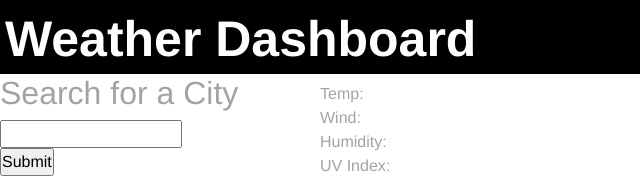
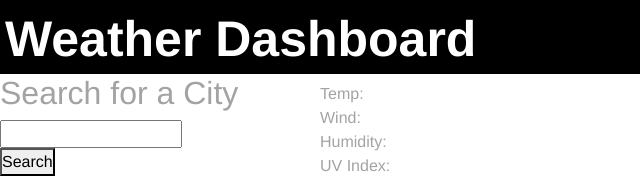
Before and after one commit to kaisankyachan/weather-dashboard, a plain HTML site: page index.html in a window 1280 px wide. Shown: the top 191 px of the page, 0-640 px from the left. Drawn offline with nearby package versions, Linux system fonts and the light colour scheme.

Commit message:
first api code

```diff
--- a/assets/script.js
+++ b/assets/script.js
@@ -1,14 +1,18 @@
-var cityNameInput = document.querySelector("#city");
+let searchedCity = document.getElementById("city")
+var today = new Date();
+var date = today.getFullYear()+'-'+(today.getMonth()+1)+'-'+today.getDate();
 
-
-$('#submit').click(function(event) {
-    event.preventDefault();
-    if (!cityNameInput.value) {
-      $("#missing-param-modal").modal("show");
-    } else if (cityNameInput.value) {
-      var citySearch = cityNameInput.value
-      .trim()
-      .toLowerCase()
-      .replaceAll(" ", "+");
-      window.location.href = "./HTML/events.html?city=" + citySearch;
-    }
+function apiCall(){
+  var myCity = document.getElementById('city').value
+  console.log(myCity)
+  fetch(`https://api.openweathermap.org/data/2.5/weather?q=${myCity}&APPID=406e0928d4f7e01f9fc7227e0801a8e4`)
+  .then(response=> {
+    return response.json();
+  }).then(data =>{
+    return document.getElementById('searched-city').innerHTML = myCity,
+    document.getElementById('todays-date').innerHTML = date,
+    document.getElementById('todays-temp').innerHTML = data.main.temp,
+    document.getElementById('todays-wind').innerHTML = data.wind.speed,
+    document.getElementById('todays-humidity').innerHTML = data.main.humidity;
+  })
+}
--- a/index.html
+++ b/index.html
@@ -18,10 +18,10 @@
   <main>
     <section class="search">
         <h2>Search for a City</h2>
-        <form action="index.html">
+        <div>
           <input type="text" id="city" name="city" /><br>
-          <input type="submit" value="Submit">
-        </form>
+          <button onclick="apiCall()">Search</button>
+        </div>
         <div class="history">
 
         </div>
@@ -29,7 +29,7 @@
 
   <section class="forecast">
     <section class="todays-forecast">
-      <h4><span id="searched-city"></span><span id="todays-date"></span></h4>
+      <h4><span id="searched-city"></span> <span id="todays-date"></span></h4>
       <ul class="todays-weather">
         <li>
           Temp: <span id="todays-temp"></span>
@@ -42,8 +42,8 @@
         </li>
         <li>
           UV Index: <span id="uvindex"></span>
-      </li>
-    </ul>
+        </li>
+      </ul>
     </section>
 
     <section>
```
